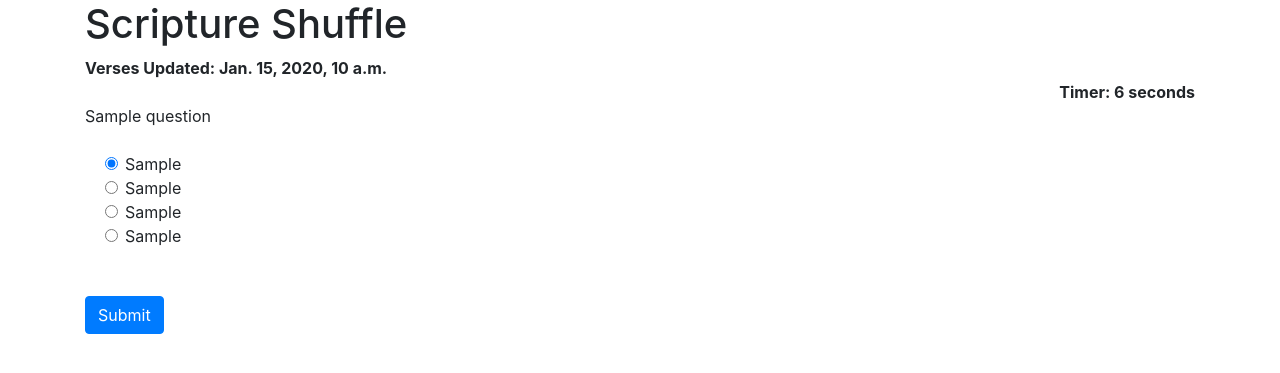
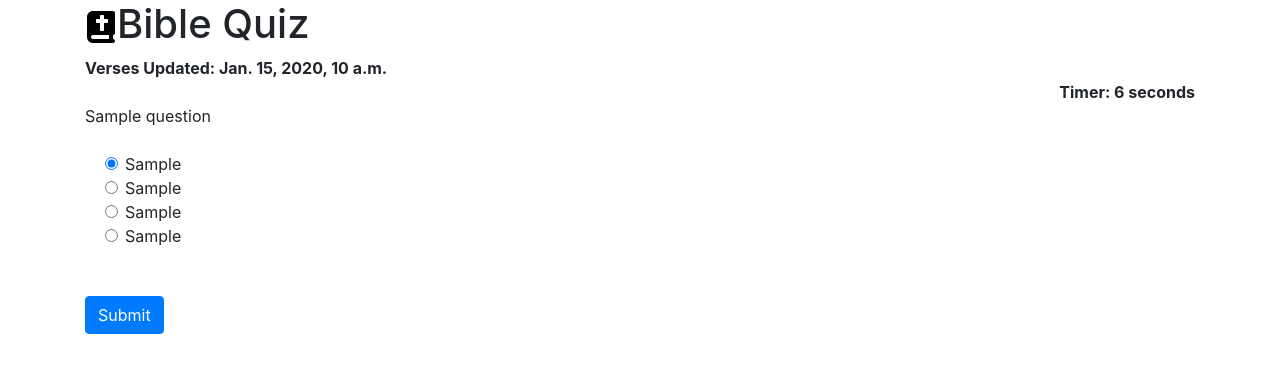
Before and after one commit to alfloyd71/ScriptureShuffle, a Django app: template quiz/templates/quiz/home.html in a window 1280 px wide. Shown: the part 56-429 px from the top of the page. Run offline with Django 3.2, Linux system fonts and the light colour scheme; the template is opened without the code that fills it: most values are stand-ins (such as "Sample title", 1, 10 or a date in 2020); some libraries are stand-ins or nearby versions.

Commit message:
added a Bible icon to the 'home.html' h1 tag.

```diff
--- a/quiz/templates/quiz/home.html
+++ b/quiz/templates/quiz/home.html
@@ -14,7 +14,7 @@ Scripture Shuffle - Take a Quiz on Bible Verses From the KJV Bible
     }
 </style>
 <div class="container ">
-<h1>Scripture Shuffle</h1>
+<h1><img src="/static/bibleflashcardsjs/images/icons/book-bible-solid.svg">Bible Quiz</h1>
 
 {% if flag_dbempty %}
 {{ dbempty_message }}
```
Also changed, not shown: quiz/static/quiz/images/icons/book-bible-solid.svg (added).
